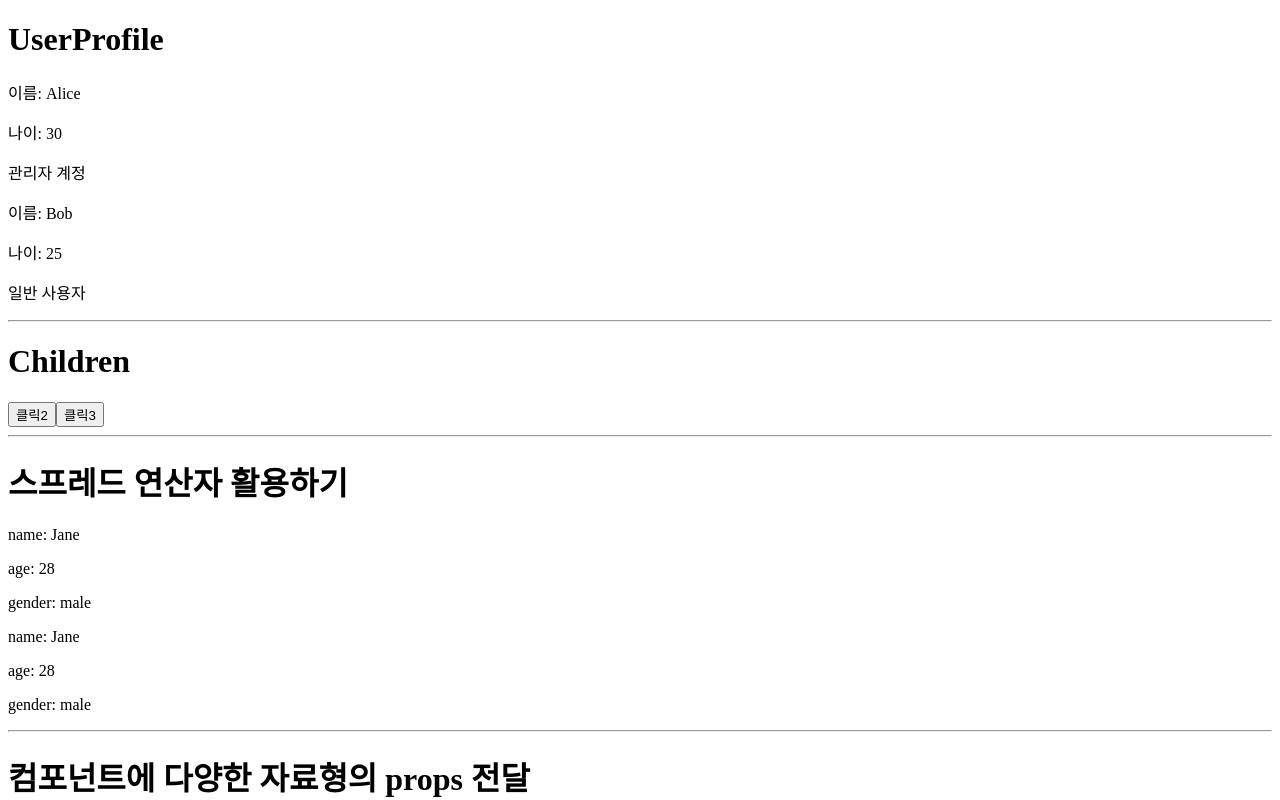
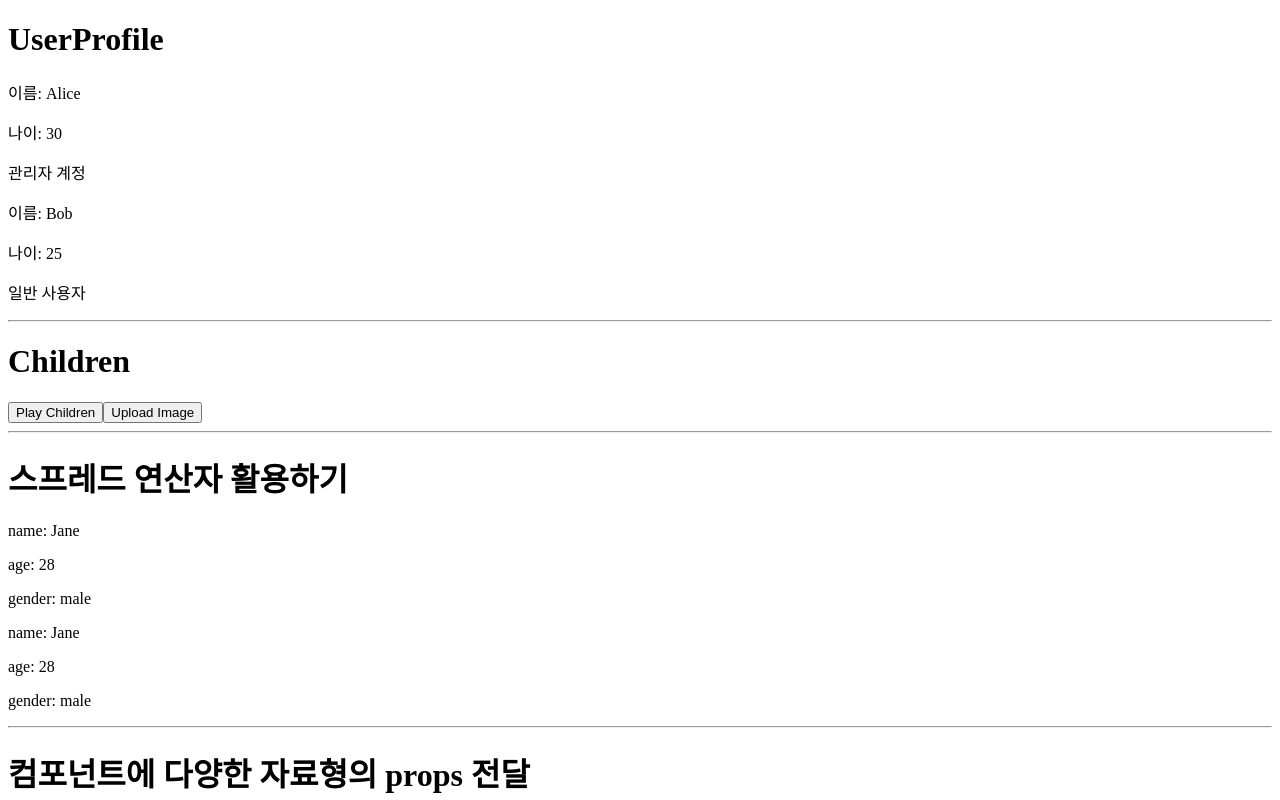
Before and after one commit to jieun-107/react-study, a React (Vite) app: page / in a window 1280 px wide. Shown: the top 800 px of the page. Built offline with nearby package versions, Linux system fonts and the light colour scheme.

Commit message:
이벤트 핸들러에서 props 읽기

```diff
--- a/src/App.tsx
+++ b/src/App.tsx
@@ -51,7 +51,8 @@ export default function App() {
       <hr />
 
       <h1>Children</h1>
-      <Button />
+      <Button message="Playing!">Play Children</Button>
+      <Button message="Uploading!">Upload Image</Button>
       <hr />
 
       <h1>스프레드 연산자 활용하기</h1>
--- a/src/components/ui/Button.tsx
+++ b/src/components/ui/Button.tsx
@@ -1,5 +1,11 @@
-export default function Button() {
-  const handleClick = () => alert("Click");
+export default function Button({
+  message,
+  children
+}: {
+  message: string;
+  children: React.ReactNode
+}) {
+  const handleClick = () => alert(message);
   return (
     <>
       {/* 인라인 화살표 함수로 직접 이벤트 핸들러 정의 (간단하지만 재사용 불가) */}
@@ -7,10 +13,11 @@ export default function Button() {
 
       {/* 매개변수가 없는 이벤트 핸들러: 별도 함수를 정의하여 onClick에 참조로 전달.
          이 방식은 함수가 재생성되지 않아 성능 최적화에 유리. */}
-      <button onClick={handleClick}>클릭2</button>
+      <button onClick={handleClick}>{children}</button>
+
       {/* 매개변수가 있는 이벤트 핸들러: 화살표 함수로 래핑하여 함수 호출.
          handleClick()처럼 호출 시 매개변수를 전달할 수 있음. */}
-      <button onClick={() => handleClick()}>클릭3</button>
+      {/* <button onClick={() => handleClick()}>클릭3</button> */}
     </>
   )
 }
```
